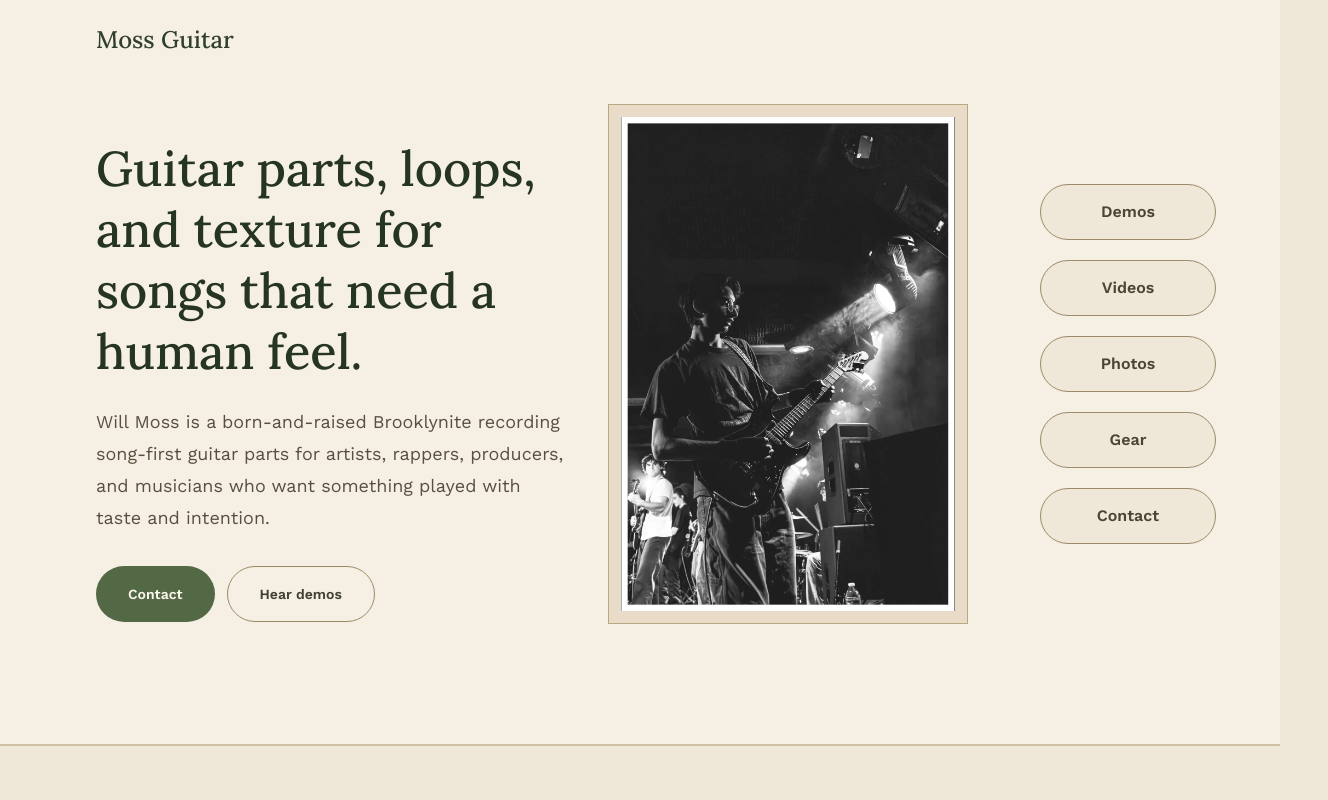
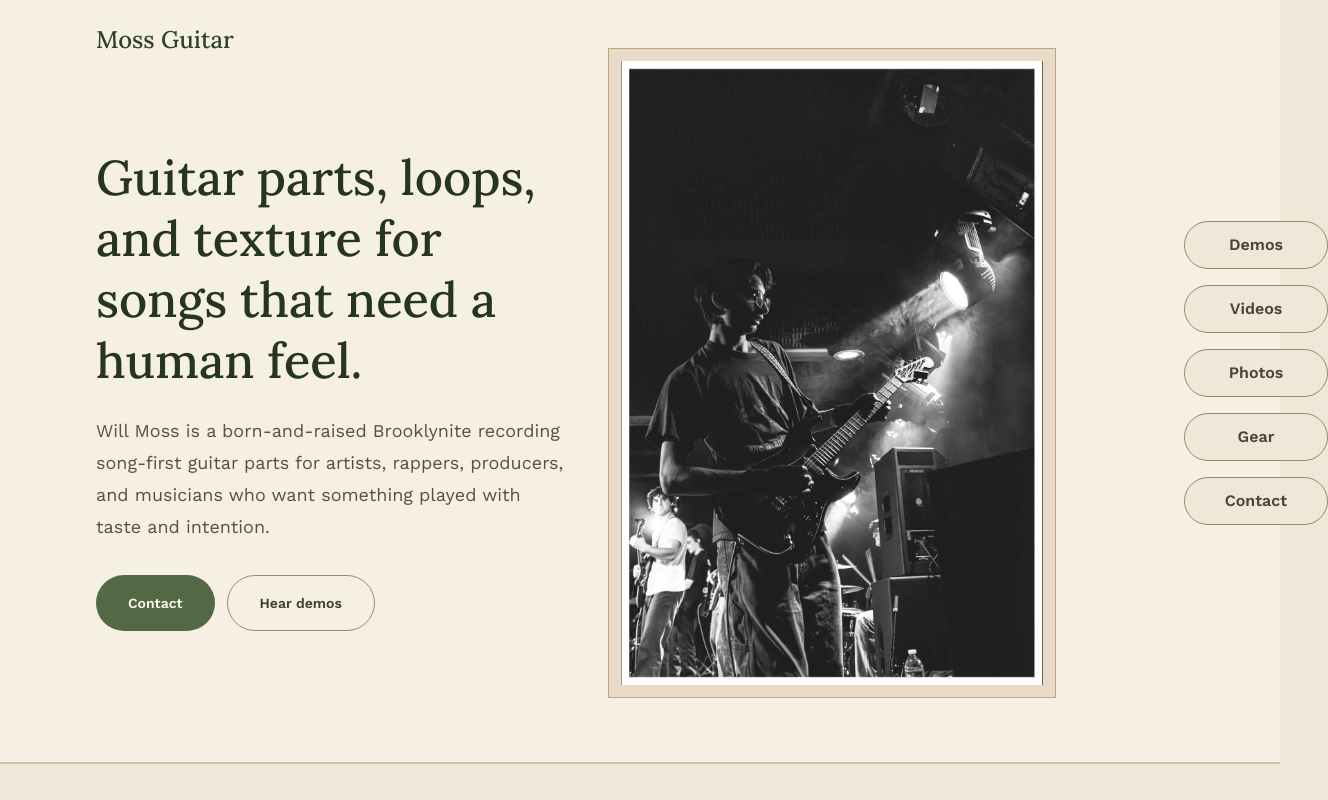
Before and after one commit to willmoss718/mossguitar, a Next.js app: page / in a window 1280 px wide. Shown: the top 800 px of the page, 1328 px wide, since content can reach past the window. Built offline with nearby package versions, Linux system fonts and the light colour scheme.

Commit message:
Restore hero photo placement

```diff
--- a/src/components/HomePage.tsx
+++ b/src/components/HomePage.tsx
@@ -98,7 +98,7 @@ export function HomePage() {
               </div>
             </div>
 
-            <div className="flex flex-col gap-6 md:-mt-8 md:justify-self-end lg:grid lg:grid-cols-[auto_11rem] lg:items-center lg:gap-8 xl:gap-10">
+            <div className="flex flex-col gap-4 md:-mt-8 md:justify-self-end lg:flex-row lg:items-center">
               <figure>
                 <div className="border border-[#b9a982] bg-[#e8dcc8] p-3">
                   <Image
@@ -113,20 +113,20 @@ export function HomePage() {
               </figure>
               <nav
                 aria-label="Page sections"
-                className="flex flex-wrap gap-4 lg:w-44 lg:translate-x-4 lg:flex-col lg:gap-5 xl:translate-x-8"
+                className="flex flex-wrap gap-3 lg:w-28 lg:translate-x-20 lg:flex-col lg:gap-4 xl:translate-x-28"
               >
                 {navLinks.map((link) => (
                   <a
                     key={link.href}
                     href={link.href}
-                    className="inline-flex min-h-14 items-center justify-center rounded-full border border-[#9b8a68] bg-[#efe7d7] px-8 text-base font-semibold text-[#4b4438] transition hover:border-[#536845] hover:bg-[#536845] hover:text-[#fbf7ed] focus-visible:outline focus-visible:outline-2 focus-visible:outline-offset-2 focus-visible:outline-[#536845] lg:w-full"
+                    className="inline-flex min-h-12 items-center justify-center rounded-full border border-[#9b8a68] bg-[#efe7d7] px-5 text-base font-semibold text-[#4b4438] transition hover:border-[#536845] hover:bg-[#536845] hover:text-[#fbf7ed] focus-visible:outline focus-visible:outline-2 focus-visible:outline-offset-2 focus-visible:outline-[#536845] lg:w-36"
                   >
                     {link.label}
                   </a>
                 ))}
                 <ContactBubble
                   email={siteContent.email}
-                  className="inline-flex min-h-14 items-center justify-center rounded-full border border-[#9b8a68] bg-[#efe7d7] px-8 text-base font-semibold text-[#4b4438] transition hover:border-[#536845] hover:bg-[#536845] hover:text-[#fbf7ed] focus-visible:outline focus-visible:outline-2 focus-visible:outline-offset-2 focus-visible:outline-[#536845] lg:w-full"
+                  className="inline-flex min-h-12 min-w-36 items-center justify-center rounded-full border border-[#9b8a68] bg-[#efe7d7] px-5 text-base font-semibold text-[#4b4438] transition hover:border-[#536845] hover:bg-[#536845] hover:text-[#fbf7ed] focus-visible:outline focus-visible:outline-2 focus-visible:outline-offset-2 focus-visible:outline-[#536845]"
                 />
               </nav>
             </div>
```
